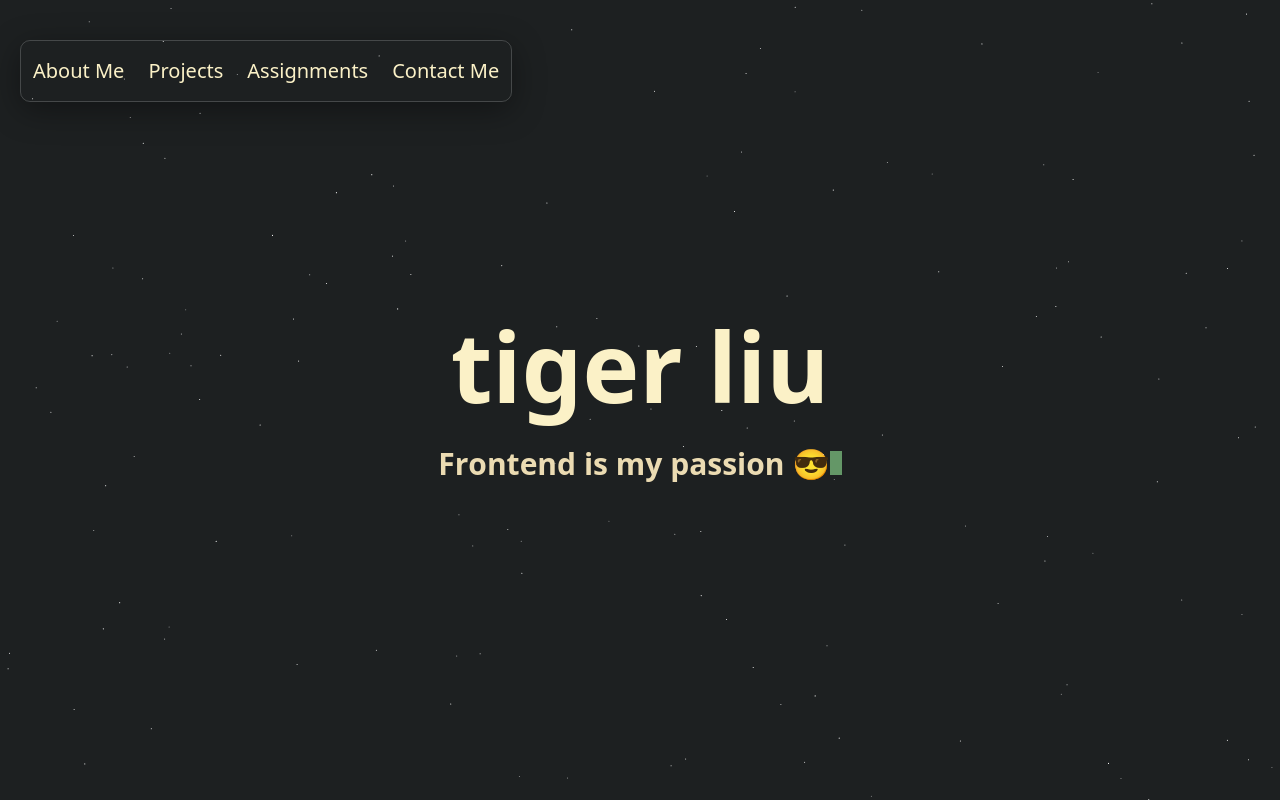
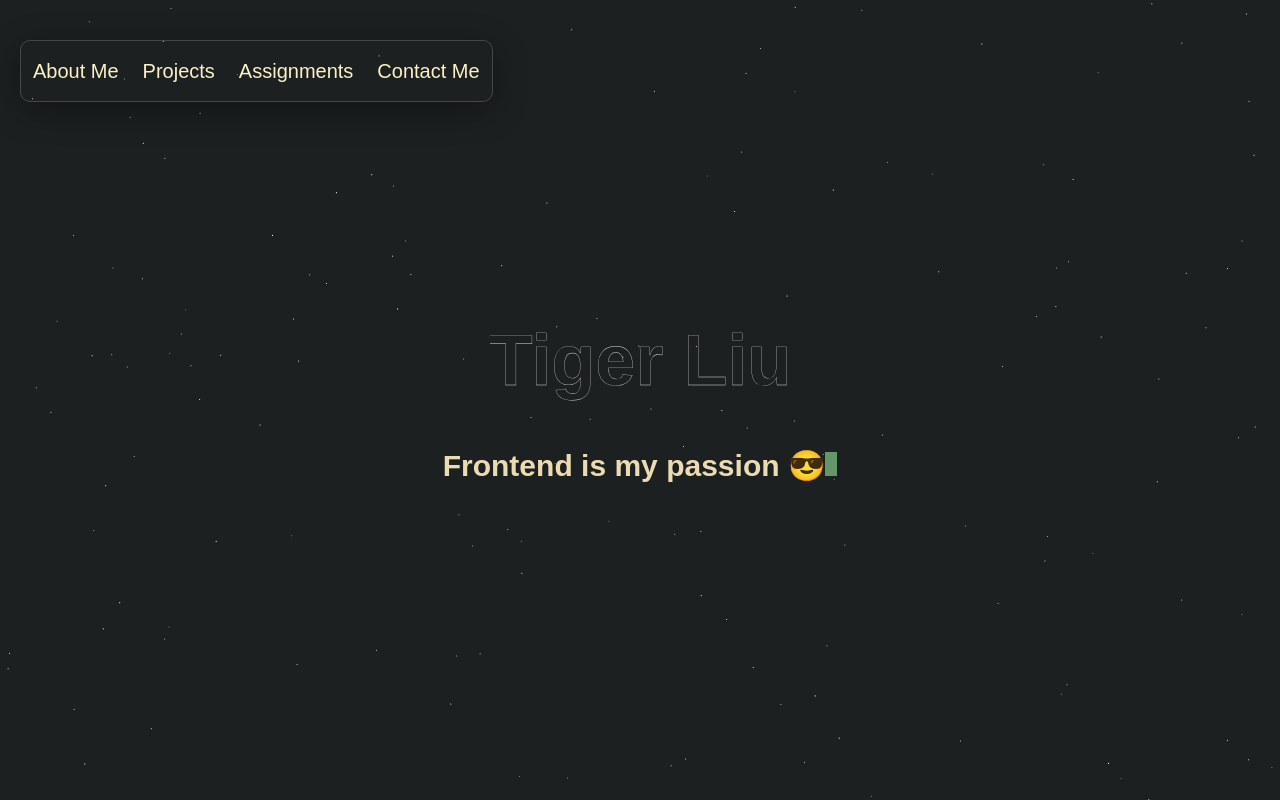
Before and after one commit to T0raT/another-portfolio, a Next.js app: page / in a window 1280 px wide. Built offline with nearby package versions, Linux system fonts and the light colour scheme.

Commit message:
Fixed futura font and added TextHoverEffect

```diff
--- a/app/globals.css
+++ b/app/globals.css
@@ -64,3 +64,7 @@
 main {
   animation: mainGrow 0.8s ease-in-out forwards;
 }
+
+.futura {
+  font-family: futura-pt, sans-serif;
+}
--- a/app/page.tsx
+++ b/app/page.tsx
@@ -8,6 +8,7 @@
 import { ShootingStars } from "@/components/ui/ShootingStars";
 import { TypewriterEffect } from "@/components/ui/TypewriterEffect";
 import { NaviBar } from "@/components/NaviBar";
+import { TextHoverEffect } from "@/components/ui/TextHoverEffect";
 
 const notoSans = Noto_Sans_Display({
   subsets: ["latin"],
@@ -46,7 +47,7 @@
         setHoveredItem={setHoveredItem}
       />
       <main
-        className={`bg-gruv-bg0-h z-50 overflow-clip relative h-full flex flex-col justify-center`}
+        className={`futura bg-gruv-bg0-h z-50 overflow-clip relative h-full flex flex-col justify-center`}
       >
         {/* On hovering nav, sets nav render state to true.
          * On hovering nav item, sets item state to text of item.
@@ -58,7 +59,7 @@
           </div>
         )}
         <h1 className=" z-10 m-auto my-0 gap-10 text-5xl md:text-6xl lg:text-8xl font-bold text-gruv-fg0 ">
-          tiger liu
+          <TextHoverEffect text="Tiger Liu" />
         </h1>
         <TypewriterEffect className="mt-8 text-gruv-yellow" words={words} />
         <ShootingStars />
--- a/components/NaviBar.tsx
+++ b/components/NaviBar.tsx
@@ -18,7 +18,7 @@
     <nav
       onMouseEnter={() => setNavHover(true)}
       onMouseLeave={() => setNavHover(false)}
-      className="glass rounded-[0.5rem] absolute z-[60] bg-[#3c3836] top-10 left-5 flex justify-center py-4 tracking-in-expand-slow"
+      className="glass futura rounded-[0.5rem] absolute z-[60] bg-[#3c3836] top-10 left-5 flex justify-center py-4 tracking-in-expand-slow"
     >
       {/* Z index is 60 because <main> z index is 50 */}
       <Link href="/" prefetch={true}>
--- a/components/css/glassmorphism.css
+++ b/components/css/glassmorphism.css
@@ -6,3 +6,12 @@
   border-radius: 10px;
   border: 1px solid rgba(255, 255, 255, 0.18);
 }
+
+.glass2 {
+  background: rgba(255, 255, 255, 0);
+  box-shadow: 0 8px 32px 0 rgba(0, 0, 0, 0.37);
+  backdrop-filter: blur(0.5px);
+  -webkit-backdrop-filter: blur(4px);
+  border-radius: 10px;
+  border: 1px solid rgba(255, 255, 255, 0.18);
+}
--- a/components/ui/BentoGrid.tsx
+++ b/components/ui/BentoGrid.tsx
@@ -1,4 +1,5 @@
 import { cn } from "@/lib/utils";
+import "@/components/css/glassmorphism.css";
 
 export const BentoGrid = ({
   className,
@@ -35,17 +36,17 @@
   return (
     <div
       className={cn(
-        "row-span-1 rounded-xl group/bento hover:shadow-xl transition duration-200 shadow-input dark:shadow-none p-4 bg-black border-white/[0.2]  border justify-between flex flex-col space-y-4",
+        "glass2 row-span-1 rounded-xl group/bento hover:shadow-xl transition duration-200 shadow-input shadow-none p-4 bg-gruv-bg0-h border-white/[0.2]  border justify-between flex flex-col space-y-4",
         className
       )}
     >
       {header}
       <div className="group-hover/bento:translate-x-2 transition duration-200">
         {icon}
-        <div className="font-sans font-bold text-neutral-600 dark:text-neutral-200 mb-2 mt-2">
+        <div className="font-sans font-bold text-gruv-fg0 mb-2 mt-2">
           {title}
         </div>
-        <div className="font-sans font-normal text-neutral-600 text-xs dark:text-neutral-300">
+        <div className="font-sans font-normal text-gruv-aqua text-xs">
           {description}
         </div>
       </div>
--- /dev/null
+++ b/components/ui/TextHoverEffect.tsx
@@ -0,0 +1,133 @@
+"use client";
+import React, { useRef, useEffect, useState } from "react";
+import { motion } from "framer-motion";
+
+export const TextHoverEffect = ({
+  text,
+  duration,
+}: {
+  text: string;
+  duration?: number;
+  automatic?: boolean;
+}) => {
+  const svgRef = useRef<SVGSVGElement>(null);
+  const [cursor, setCursor] = useState({ x: 0, y: 0 });
+  const [hovered, setHovered] = useState(false);
+  const [maskPosition, setMaskPosition] = useState({ cx: "50%", cy: "50%" });
+
+  useEffect(() => {
+    if (svgRef.current && cursor.x !== null && cursor.y !== null) {
+      const svgRect = svgRef.current.getBoundingClientRect();
+      const cxPercentage = ((cursor.x - svgRect.left) / svgRect.width) * 100;
+      const cyPercentage = ((cursor.y - svgRect.top) / svgRect.height) * 100;
+      setMaskPosition({
+        cx: `${cxPercentage}%`,
+        cy: `${cyPercentage}%`,
+      });
+    }
+  }, [cursor]);
+
+  return (
+    <svg
+      ref={svgRef}
+      width="100%"
+      height="100%"
+      viewBox="0 0 300 100"
+      xmlns="http://www.w3.org/2000/svg"
+      onMouseEnter={() => setHovered(true)}
+      onMouseLeave={() => setHovered(false)}
+      onMouseMove={(e) => setCursor({ x: e.clientX, y: e.clientY })}
+      className="select-none"
+    >
+      <defs>
+        <linearGradient
+          id="textGradient"
+          gradientUnits="userSpaceOnUse"
+          cx="50%"
+          cy="50%"
+          r="25%"
+        >
+          {hovered && (
+            <>
+              <stop offset="0%" stopColor={"var(--yellow-500)"} />
+              <stop offset="25%" stopColor={"var(--red-500)"} />
+              <stop offset="50%" stopColor={"var(--blue-500)"} />
+              <stop offset="75%" stopColor={"var(--cyan-500)"} />
+              <stop offset="100%" stopColor={"var(--violet-500)"} />
+            </>
+          )}
+        </linearGradient>
+
+        <motion.radialGradient
+          id="revealMask"
+          gradientUnits="userSpaceOnUse"
+          r="20%"
+          animate={maskPosition}
+          transition={{ duration: duration ?? 0, ease: "easeOut" }}
+
+          // example for a smoother animation below
+
+          //   transition={{
+          //     type: "spring",
+          //     stiffness: 300,
+          //     damping: 50,
+          //   }}
+        >
+          <stop offset="0%" stopColor="white" />
+          <stop offset="100%" stopColor="black" />
+        </motion.radialGradient>
+        <mask id="textMask">
+          <rect
+            x="0"
+            y="0"
+            width="100%"
+            height="100%"
+            fill="url(#revealMask)"
+          />
+        </mask>
+      </defs>
+      <text
+        x="50%"
+        y="50%"
+        textAnchor="middle"
+        dominantBaseline="middle"
+        strokeWidth="0.3"
+        className="font-[helvetica] font-bold stroke-neutral-200 dark:stroke-neutral-800 fill-transparent text-7xl  "
+        style={{ opacity: hovered ? 0.7 : 0 }}
+      >
+        {text}
+      </text>
+      <motion.text
+        x="50%"
+        y="50%"
+        textAnchor="middle"
+        dominantBaseline="middle"
+        strokeWidth="0.3"
+        className="font-[helvetica] font-bold fill-transparent text-7xl   stroke-neutral-200 dark:stroke-neutral-800"
+        initial={{ strokeDashoffset: 1000, strokeDasharray: 1000 }}
+        animate={{
+          strokeDashoffset: 0,
+          strokeDasharray: 1000,
+        }}
+        transition={{
+          duration: 4,
+          ease: "easeInOut",
+        }}
+      >
+        {text}
+      </motion.text>
+      <text
+        x="50%"
+        y="50%"
+        textAnchor="middle"
+        dominantBaseline="middle"
+        stroke="url(#textGradient)"
+        strokeWidth="0.3"
+        mask="url(#textMask)"
+        className="font-[helvetica] font-bold fill-transparent text-7xl  "
+      >
+        {text}
+      </text>
+    </svg>
+  );
+};
--- a/tailwind.config.ts
+++ b/tailwind.config.ts
@@ -13,7 +13,8 @@
   darkMode: ["class", "class"],
   theme: {
     fontFamily: {
-      futura: ["futura pt", "ui-sans-serif", "system-ui"],
+      futura: ['"futura-pt"', "ui-sans-serif"],
+      "futura-condensed": ["futura pt condensed", "ui-sans-serif"],
     },
     extend: {
       backgroundImage: {
```
